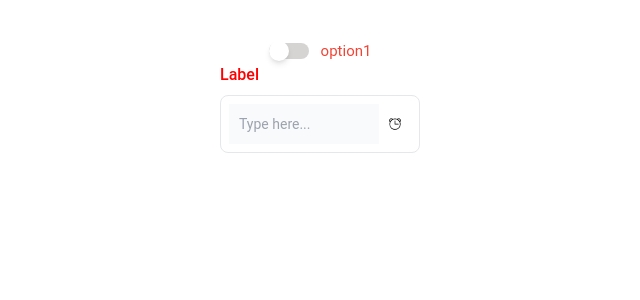
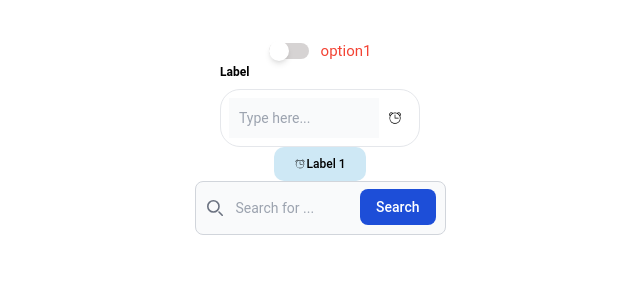
Before and after one commit to TranChinh03/TeddyMart, a React (Create React App) app in the folder teddymart/: page /draft in a window 1280 px wide. Shown: the top 300 px of the page, without its empty margins (320-960 px from the left). Built offline with nearby package versions, Linux system fonts and the light colour scheme.

Commit message:
Modify Button

```diff
--- a/teddymart/src/components/ButtonComponent/ButtonComponent.tsx
+++ /dev/null
@@ -1,81 +0,0 @@
-import React, { useState } from "react";
-import { COLORS } from "constants/colors";
-import { FONT_WEIGHT, FONT_SIZE, FONT_COLOR } from "constants/fonts";
-
-type ButtonProps = {
-  color: "yellow" | "gray" | "black";
-  label: string;
-  onClick: () => void;
-  fontWeight: FONT_WEIGHT;
-  fontSize: FONT_SIZE;
-};
-
-const ButtonComponent: React.FC<ButtonProps> = ({
-  color,
-  label,
-  onClick,
-  fontWeight,
-  fontSize,
-}) => {
-  const handleClick = () => {
-    alert("Button clicked!");
-  };
-
-  const [buttonStyle, setButtonStyle] = useState<React.CSSProperties>({
-    padding: "8px 16px",
-    color: COLORS.defaultWhite,
-    border: "none",
-    borderRadius: "4px",
-    cursor: "pointer",
-    fontWeight: fontWeight,
-    fontSize: `${14}px`,
-    backgroundColor: getBackgroundColor(color),
-    transition: "background-color 0.3s ease-in-out",
-  });
-
-  function getBackgroundColor(color: "yellow" | "gray" | "black") {
-    switch (color) {
-      case "yellow":
-        return COLORS.darkYellow;
-      case "gray":
-        return COLORS.lightGray;
-      case "black":
-        return COLORS.lightBlack;
-      default:
-        return "white";
-    }
-  }
-
-  function handleMouseEnter() {
-    // Tạo một bản sao của buttonStyle và cập nhật màu nền mới
-    const newButtonStyle = { ...buttonStyle };
-    if (color === "yellow") {
-      newButtonStyle.backgroundColor = COLORS.darkerYellow;
-    } else if (color === "gray") {
-      newButtonStyle.backgroundColor = "white";
-    } else if (color === "black") {
-      newButtonStyle.backgroundColor = COLORS.mediumBlack;
-    }
-    setButtonStyle(newButtonStyle);
-  }
-
-  function handleMouseLeave() {
-    // Khôi phục màu nền ban đầu
-    const newButtonStyle = { ...buttonStyle };
-    newButtonStyle.backgroundColor = getBackgroundColor(color);
-    setButtonStyle(newButtonStyle);
-  }
-
-  return (
-    <button
-      style={buttonStyle}
-      onClick={handleClick}
-      onMouseEnter={handleMouseEnter}
-      onMouseLeave={handleMouseLeave}
-    >
-      {label}
-    </button>
-  );
-};
-
-export default ButtonComponent;
--- /dev/null
+++ b/teddymart/src/components/ButtonComponent/index.tsx
@@ -0,0 +1,36 @@
+import React from "react";
+import { COLORS } from "constants/colors";
+import { ButtonProps } from "./props";
+const ButtonComponent: React.FC<ButtonProps> = ({
+  color = COLORS.defaultWhite,
+  label,
+  onClick,
+  fontWeight = "font-medium",
+  fontSize = "12px",
+  paddingHorizontal = "20",
+  paddingVertical = "8",
+  borderRadius = 10,
+  iconLeft,
+  iconRight,
+  maxWidth,
+}) => {
+  return (
+    <button
+      style={{
+        backgroundColor: color,
+        padding: `${paddingVertical}px ${paddingHorizontal}px`,
+        borderRadius: borderRadius,
+        fontSize: fontSize,
+        maxWidth,
+      }}
+      onClick={onClick}
+      className={`${fontWeight} flex justify-between items-center`}
+    >
+      {iconLeft && iconLeft}
+      {label}
+      {iconRight && iconRight}
+    </button>
+  );
+};
+
+export default ButtonComponent;
--- /dev/null
+++ b/teddymart/src/components/ButtonComponent/props.ts
@@ -0,0 +1,16 @@
+import { FONT_WEIGHT } from "constants/fonts";
+import React from "react";
+
+export type ButtonProps = {
+  color?: string;
+  label?: string;
+  onClick: () => void;
+  fontWeight?: FONT_WEIGHT;
+  fontSize?: number;
+  paddingHorizontal?: number;
+  paddingVertical?: number;
+  borderRadius?: number | string;
+  iconLeft?: React.ReactNode;
+  iconRight?: React.ReactNode;
+  maxWidth?: number;
+};
--- a/teddymart/src/components/TextComponent/index.tsx
+++ b/teddymart/src/components/TextComponent/index.tsx
@@ -11,8 +11,8 @@ export default function TextComponent({
 }: TxtProps) {
   return (
     <label
-      className={`block mb-2 text-${fontSize} ${fontWeight} dark:text-white text-${color}`}
-      style={{ letterSpacing, ...style }}
+      className={`block mb-2 ${fontWeight} dark:text-white text-${color}`}
+      style={{ letterSpacing, ...style, fontSize: fontSize }}
     >
       {children}
     </label>
--- a/teddymart/src/components/TextComponent/txtprops.ts
+++ b/teddymart/src/components/TextComponent/txtprops.ts
@@ -1,8 +1,8 @@
-import { FONT_SIZE, FONT_WEIGHT } from "constants/fonts";
+import { FONT_WEIGHT } from "constants/fonts";
 import React from "react";
 export type TxtProps = {
   fontWeight?: FONT_WEIGHT;
-  fontSize?: FONT_SIZE | number | string;
+  fontSize?: number;
   children: React.ReactNode;
   color?: string;
   letterSpacing?: number;
--- a/teddymart/src/components/TextInputComponent/index.tsx
+++ b/teddymart/src/components/TextInputComponent/index.tsx
@@ -30,7 +30,7 @@ export default function TextInputComponent({
   id,
   inputType = "text",
   label = "Label",
-  borderRadius = "rounded-lg",
+  borderRadius = 20,
   width = 200,
   textInputColor = "txt_main_color",
   borderColor = "gray",
@@ -40,25 +40,27 @@ export default function TextInputComponent({
   required = false,
   value,
   setValue,
+  iconLeft,
 }: Props) {
   const handleInputChange = (event: ChangeEvent<HTMLInputElement>) => {
     setValue(event.target.value);
   };
   return (
-    <div style={{ width }}>
+    <div style={{ maxWidth: width }}>
       {label && (
         <TextComponent
           fontSize={labelFontSize}
           fontWeight={labelFontWeight}
           color={labelColor}
-          style={{ color: "red" }}
         >
-          {"Label"}
+          {label}
         </TextComponent>
       )}
       <div
-        className={`flex items-center border ${borderRadius} p-2 focus-within:border-black focus-within:border-1 w-full border-${borderColor}`}
+        className={`flex items-center border p-2 focus-within:border-black focus-within:border-1 w-full border-${borderColor}`}
+        style={{ borderRadius: borderRadius }}
       >
+        {icon && <button>{iconLeft}</button>}
         <input
           type={inputType}
           id={id}
--- a/teddymart/src/constants/fonts.ts
+++ b/teddymart/src/constants/fonts.ts
@@ -3,9 +3,3 @@ export type FONT_WEIGHT =
   | "font-medium"
   | "font-semibold"
   | "font-bold";
-export type FONT_SIZE = 12 | 13 | 14 | 17 | 19 | 20;
-export type FONT_COLOR =
-  | "txt_main_color"
-  | "txt_mediumgrey"
-  | "txt_lightgrey"
-  | "txt_white";
--- a/teddymart/src/views/Draft/Draft.tsx
+++ b/teddymart/src/views/Draft/Draft.tsx
@@ -1,7 +1,9 @@
+import ButtonComponent from "components/ButtonComponent";
+import SearchComponent from "components/SearchComponent";
 import SwitchComponent from "components/SwitchComponent/SwitchComponent";
 import TextInputComponent from "components/TextInputComponent";
 import { COLORS } from "constants/colors";
-import React, { useState } from "react";
+import { useState } from "react";
 import { CiAlarmOn } from "react-icons/ci";
 export default function Draft() {
   const [isOn, setIsOn] = useState(false);
@@ -19,7 +21,18 @@ export default function Draft() {
         onIconClick={() => console.log("AA")}
         value={value}
         setValue={setValue}
+        labelFontWeight={"font-bold"}
+        labelFontSize={12}
       />
+      <ButtonComponent
+        color={COLORS.hover}
+        onClick={() => {
+          alert("Button clicked!");
+        }}
+        label="Label 1"
+        iconLeft={<CiAlarmOn />}
+      />
+      <SearchComponent />
     </div>
   );
 }
```
Also changed, not shown: teddymart/src/components/TextInputComponent/props.ts (+5 -5 lines).
